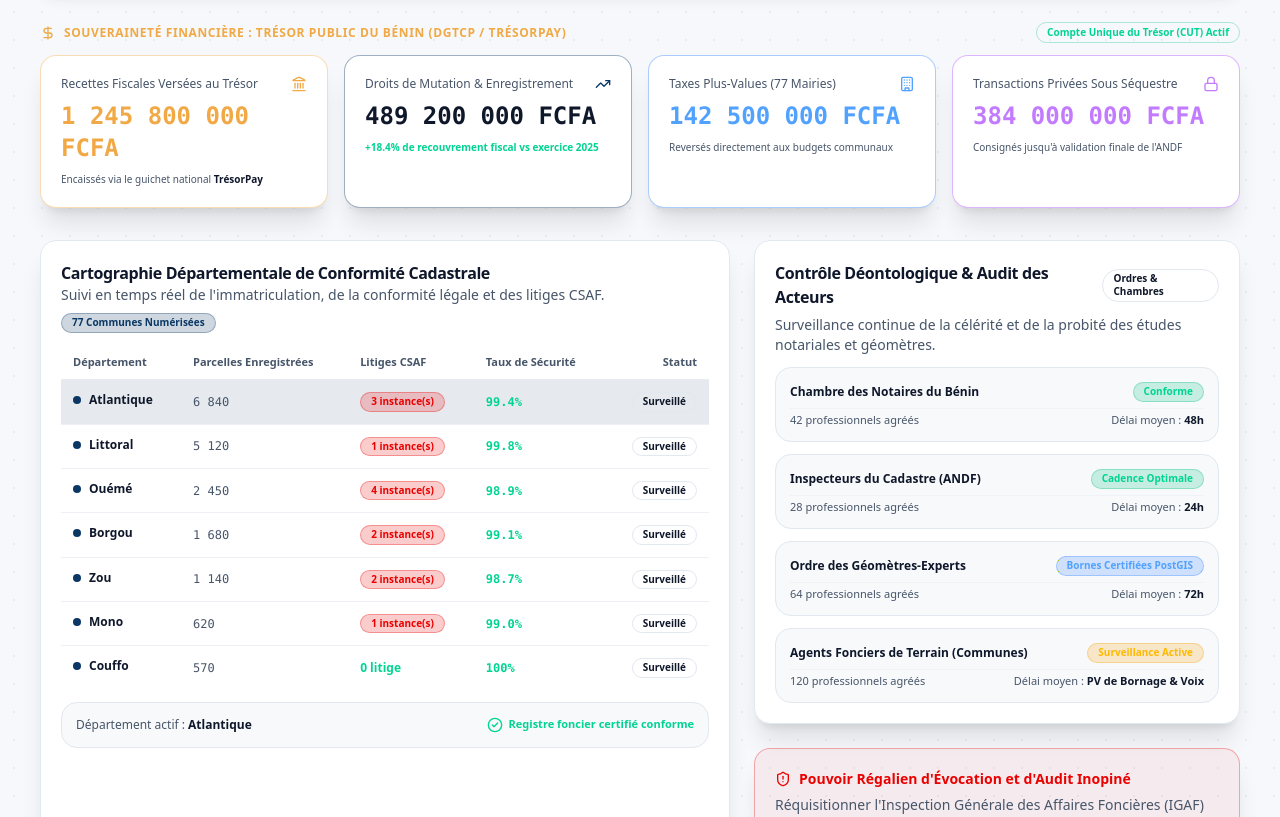
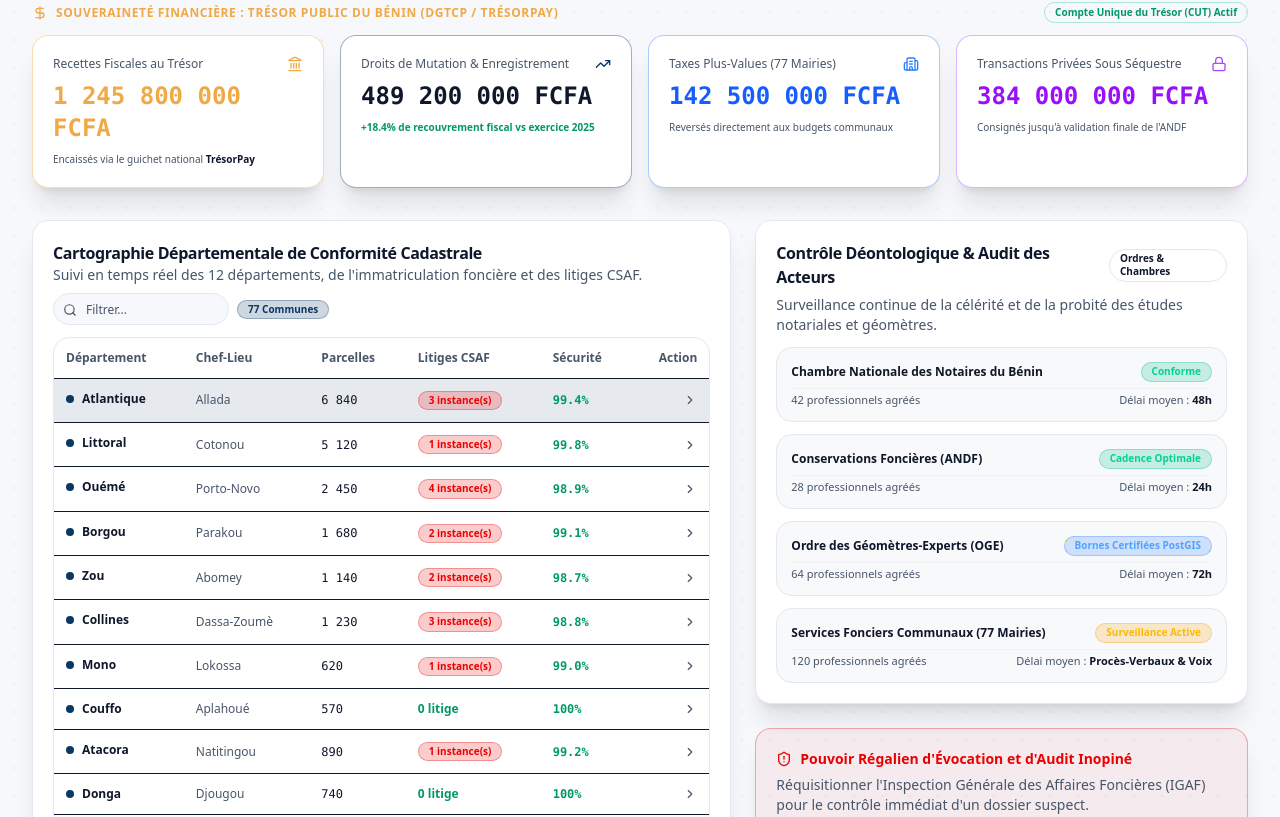
Before and after one commit to SAGBO4/BENINLAND, a Next.js app: page /espace/ministere in a window 1280 px wide. Shown: the part 623-1440 px from the top of the page. Built offline with nearby package versions, Linux system fonts and the light colour scheme.

Commit message:
feat(ui-ux): refonte executive dashboard ministère avec Shadcn table, zéro emoji et responsive mobile

```diff
--- a/src/app/espace/ministere/page.tsx
+++ b/src/app/espace/ministere/page.tsx
@@ -6,7 +6,7 @@ import {
   Landmark,
   ShieldCheck,
   Scale,
-  Building,
+  Building2,
   TrendingUp,
   AlertTriangle,
   Lock,
@@ -19,20 +19,39 @@ import {
   Layers,
   ArrowRight,
   ShieldAlert,
-  UserCheck,
-  UserX,
   Ban,
   ExternalLink,
+  ChevronRight,
+  FileText,
+  Activity,
 } from "lucide-react";
 import { Card, CardHeader, CardTitle, CardDescription, CardContent } from "@/components/ui/card";
 import { Badge } from "@/components/ui/badge";
 import { Button } from "@/components/ui/button";
-import { formatFcfa } from "@/lib/utils";
+import { Input } from "@/components/ui/input";
+import {
+  Table,
+  TableHeader,
+  TableBody,
+  TableHead,
+  TableRow,
+  TableCell,
+} from "@/components/ui/table";
 import { useAuth } from "@/lib/auth-context";
 import Link from "next/link";
 
+interface DepartementStat {
+  nom: string;
+  chefLieu: string;
+  parcelles: number;
+  litiges: number;
+  conformite: string;
+  titresDelivres: number;
+}
+
 export default function MinisterePage() {
   const [selectedDepartement, setSelectedDepartement] = useState("Atlantique");
+  const [deptSearch, setDeptSearch] = useState("");
   const [inspectionMsg, setInspectionMsg] = useState<string | null>(null);
   const [loading, setLoading] = useState(false);
 
@@ -43,19 +62,25 @@ export default function MinisterePage() {
     fondsTransactionsSurveillees: "384 000 000 FCFA",
   };
 
-  const departements = [
-    { nom: "Atlantique", parcelles: 6840, litiges: 3, conformite: "99.4%" },
-    { nom: "Littoral", parcelles: 5120, litiges: 1, conformite: "99.8%" },
-    { nom: "Ouémé", parcelles: 2450, litiges: 4, conformite: "98.9%" },
-    { nom: "Borgou", parcelles: 1680, litiges: 2, conformite: "99.1%" },
-    { nom: "Zou", parcelles: 1140, litiges: 2, conformite: "98.7%" },
-    { nom: "Mono", parcelles: 620, litiges: 1, conformite: "99.0%" },
-    { nom: "Couffo", parcelles: 570, litiges: 0, conformite: "100%" },
+  // Les 12 Départements de la République du Bénin
+  const departements: DepartementStat[] = [
+    { nom: "Atlantique", chefLieu: "Allada", parcelles: 6840, litiges: 3, conformite: "99.4%", titresDelivres: 5410 },
+    { nom: "Littoral", chefLieu: "Cotonou", parcelles: 5120, litiges: 1, conformite: "99.8%", titresDelivres: 4980 },
+    { nom: "Ouémé", chefLieu: "Porto-Novo", parcelles: 2450, litiges: 4, conformite: "98.9%", titresDelivres: 1920 },
+    { nom: "Borgou", chefLieu: "Parakou", parcelles: 1680, litiges: 2, conformite: "99.1%", titresDelivres: 1250 },
+    { nom: "Zou", chefLieu: "Abomey", parcelles: 1140, litiges: 2, conformite: "98.7%", titresDelivres: 890 },
+    { nom: "Collines", chefLieu: "Dassa-Zoumè", parcelles: 1230, litiges: 3, conformite: "98.8%", titresDelivres: 940 },
+    { nom: "Mono", chefLieu: "Lokossa", parcelles: 620, litiges: 1, conformite: "99.0%", titresDelivres: 480 },
+    { nom: "Couffo", chefLieu: "Aplahoué", parcelles: 570, litiges: 0, conformite: "100%", titresDelivres: 460 },
+    { nom: "Atacora", chefLieu: "Natitingou", parcelles: 890, litiges: 1, conformite: "99.2%", titresDelivres: 670 },
+    { nom: "Donga", chefLieu: "Djougou", parcelles: 740, litiges: 0, conformite: "100%", titresDelivres: 580 },
+    { nom: "Alibori", chefLieu: "Kandi", parcelles: 980, litiges: 2, conformite: "98.5%", titresDelivres: 720 },
+    { nom: "Plateau", chefLieu: "Pobè", parcelles: 810, litiges: 1, conformite: "99.1%", titresDelivres: 610 },
   ];
 
   const corpsMetiers = [
     {
-      titre: "Chambre des Notaires du Bénin",
+      titre: "Chambre Nationale des Notaires du Bénin",
       actif: 42,
       dossiersTraites: 184,
       delaiMoyen: "48h",
@@ -63,7 +88,7 @@ export default function MinisterePage() {
       statutVariant: "success" as const,
     },
     {
-      titre: "Inspecteurs du Cadastre (ANDF)",
+      titre: "Conservations Foncières (ANDF)",
       actif: 28,
       dossiersTraites: 156,
       delaiMoyen: "24h",
@@ -71,7 +96,7 @@ export default function MinisterePage() {
       statutVariant: "success" as const,
     },
     {
-      titre: "Ordre des Géomètres-Experts",
+      titre: "Ordre des Géomètres-Experts (OGE)",
       actif: 64,
       dossiersTraites: 312,
       delaiMoyen: "72h",
@@ -79,10 +104,10 @@ export default function MinisterePage() {
       statutVariant: "info" as const,
     },
     {
-      titre: "Agents Fonciers de Terrain (Communes)",
+      titre: "Services Fonciers Communaux (77 Mairies)",
       actif: 120,
       dossiersTraites: 420,
-      delaiMoyen: "PV de Bornage & Voix",
+      delaiMoyen: "Procès-Verbaux & Voix",
       statut: "Surveillance Active",
       statutVariant: "warning" as const,
     },
@@ -94,7 +119,7 @@ export default function MinisterePage() {
     setTimeout(() => {
       setLoading(false);
       setInspectionMsg(
-        "Ordonnance ministérielle d'audit transmise avec succès à l'Inspection Générale des Affaires Foncières (IGAF). Contrôle inopiné programmé sous 24h avec réquisition des registres cryptographiques."
+        "Ordonnance ministérielle d'audit transmise à l'Inspection Générale des Affaires Foncières (IGAF). Contrôle inopiné programmé sous 24h avec réquisition des registres cryptographiques."
       );
     }, 500);
   };
@@ -105,9 +130,17 @@ export default function MinisterePage() {
   const validAccountsCount = registeredAccounts.filter((a) => a.statutValidation === "VALIDE").length;
   const rejectedAccountsCount = registeredAccounts.filter((a) => a.statutValidation === "REJETE").length;
 
+  const filteredDepartements = departements.filter(
+    (d) =>
+      d.nom.toLowerCase().includes(deptSearch.toLowerCase()) ||
+      d.chefLieu.toLowerCase().includes(deptSearch.toLowerCase())
+  );
+
+  const selectedDeptData = departements.find((d) => d.nom === selectedDepartement) || departements[0];
+
   return (
     <div className="flex-1 flex flex-col bg-background text-foreground bg-grid-benin">
-      <main id="main-content" className="flex-1 max-w-[1536px] w-full mx-auto px-4 sm:px-6 lg:px-10 py-6 sm:py-8 space-y-6 sm:space-y-8 animate-rise">
+      <main id="main-content" className="flex-1 max-w-[1536px] w-full mx-auto px-4 sm:px-6 lg:px-8 py-6 sm:py-8 space-y-6 sm:space-y-8 animate-rise">
         {/* BANNIÈRE RÉGALIENNE : DIRECTION GÉNÉRALE & RÉGULATION MINISTÉRIELLE */}
         <Card className="border-secondary/40 shadow-xl bg-card">
           <CardHeader className="p-5 sm:p-6 pb-4">
@@ -132,8 +165,9 @@ export default function MinisterePage() {
               </div>
 
               <div className="flex items-center gap-2 text-xs bg-background/80 p-3 rounded-xl border border-border shrink-0">
+                <Activity className="w-4 h-4 text-emerald-500 shrink-0" />
                 <div>
-                  <span className="text-[10px] text-muted-foreground block font-medium">Session Ministérielle</span>
+                  <span className="text-[10px] text-muted-foreground block font-medium">Session Ministérielle Active</span>
                   <strong className="text-foreground">Cabinet du Ministre &bull; Inspection Générale</strong>
                 </div>
               </div>
@@ -150,7 +184,7 @@ export default function MinisterePage() {
                   <ShieldCheck className="w-5 h-5" />
                 </div>
                 <div>
-                  <div className="flex items-center gap-2">
+                  <div className="flex items-center gap-2 flex-wrap">
                     <CardTitle className="text-base sm:text-lg font-bold">
                       Tutelle Ministérielle &amp; Contrôle des Habilitations (IGAF)
                     </CardTitle>
@@ -244,11 +278,11 @@ export default function MinisterePage() {
                     Pouvoir Républicain de Révocation &amp; d&apos;Audit
                   </span>
                   <p className="text-[11px] text-muted-foreground mt-1 leading-relaxed">
-                    Le Ministre dispose d&apos;un droit de réformation immédiat sur toute attribution de qualité (notariat, géomètre, banque, etc.) prononcée par l&apos;IGAF.
+                    Le Ministre dispose d&apos;un droit de réformation immédiat sur toute attribution de qualité (notariat, géomètre, banque) prononcée par l&apos;IGAF.
                   </p>
                 </div>
                 <div className="text-[10px] text-emerald-600 dark:text-emerald-400 font-semibold flex items-center gap-1">
-                  <CheckCircle2 className="w-3 h-3" />
+                  <CheckCircle2 className="w-3.5 h-3.5" />
                   <span>Registre cryptographique synchronisé avec la présidence</span>
                 </div>
               </div>
@@ -258,12 +292,12 @@ export default function MinisterePage() {
 
         {/* SECTION TRÉSOR PUBLIC DU BÉNIN : FLUX FINANCIERS RÉGALIENS (DGTCP / CUT) */}
         <section className="space-y-3">
-          <div className="flex items-center justify-between">
+          <div className="flex items-center justify-between flex-wrap gap-2">
             <div className="flex items-center gap-2 text-xs font-bold uppercase tracking-wider text-secondary">
               <DollarSign className="w-4 h-4 text-secondary" />
               <span>Souveraineté Financière : Trésor Public du Bénin (DGTCP / TrésorPay)</span>
             </div>
-            <Badge variant="outline" className="text-[10px] text-emerald-400 border-emerald-500/30">
+            <Badge variant="outline" className="text-[10px] text-emerald-600 dark:text-emerald-400 border-emerald-500/30">
               Compte Unique du Trésor (CUT) Actif
             </Badge>
           </div>
@@ -271,7 +305,7 @@ export default function MinisterePage() {
           <div className="grid grid-cols-1 sm:grid-cols-2 lg:grid-cols-4 gap-4">
             <Card className="p-5 space-y-2 border-secondary/40 bg-card">
               <div className="flex items-center justify-between">
-                <span className="text-xs text-muted-foreground font-medium">Recettes Fiscales Versées au Trésor</span>
+                <span className="text-xs text-muted-foreground font-medium">Recettes Fiscales au Trésor</span>
                 <Landmark className="w-4 h-4 text-secondary" />
               </div>
               <div className="text-xl sm:text-2xl font-black text-secondary font-mono">
@@ -290,7 +324,7 @@ export default function MinisterePage() {
               <div className="text-xl sm:text-2xl font-black text-foreground font-mono">
                 {statsTresor.droitsMutationCut}
               </div>
-              <p className="text-[10px] text-emerald-400 font-semibold">
+              <p className="text-[10px] text-emerald-600 dark:text-emerald-400 font-semibold">
                 +18.4% de recouvrement fiscal vs exercice 2025
               </p>
             </Card>
@@ -298,9 +332,9 @@ export default function MinisterePage() {
             <Card className="p-5 space-y-2 border-blue-500/40 bg-card">
               <div className="flex items-center justify-between">
                 <span className="text-xs text-muted-foreground font-medium">Taxes Plus-Values (77 Mairies)</span>
-                <Building className="w-4 h-4 text-blue-400" />
+                <Building2 className="w-4 h-4 text-blue-500" />
               </div>
-              <div className="text-xl sm:text-2xl font-black text-blue-400 font-mono">
+              <div className="text-xl sm:text-2xl font-black text-blue-600 dark:text-blue-400 font-mono">
                 {statsTresor.taxesPlusValueCommunes}
               </div>
               <p className="text-[10px] text-muted-foreground">
@@ -311,9 +345,9 @@ export default function MinisterePage() {
             <Card className="p-5 space-y-2 border-purple-500/40 bg-card">
               <div className="flex items-center justify-between">
                 <span className="text-xs text-muted-foreground font-medium">Transactions Privées Sous Séquestre</span>
-                <Lock className="w-4 h-4 text-purple-400" />
+                <Lock className="w-4 h-4 text-purple-500" />
               </div>
-              <div className="text-xl sm:text-2xl font-black text-purple-400 font-mono">
+              <div className="text-xl sm:text-2xl font-black text-purple-600 dark:text-purple-400 font-mono">
                 {statsTresor.fondsTransactionsSurveillees}
               </div>
               <p className="text-[10px] text-muted-foreground">
@@ -323,7 +357,7 @@ export default function MinisterePage() {
           </div>
         </section>
 
-        {/* GRILLE CENTRALE : PANORAMA DES DÉPARTEMENTS & AUDIT DÉONTOLOGIQUE */}
+        {/* GRILLE CENTRALE : PANORAMA DES 12 DÉPARTEMENTS & AUDIT DÉONTOLOGIQUE */}
         <div className="grid grid-cols-1 lg:grid-cols-12 gap-6 text-xs">
           {/* PANORAMA DES 12 DÉPARTEMENTS (7 colonnes sur 12) */}
           <Card className="lg:col-span-7 border-border shadow-xl bg-card">
@@ -334,71 +368,86 @@ export default function MinisterePage() {
                     Cartographie Départementale de Conformité Cadastrale
                   </CardTitle>
                   <CardDescription className="text-xs text-muted-foreground">
-                    Suivi en temps réel de l&apos;immatriculation, de la conformité légale et des litiges CSAF.
+                    Suivi en temps réel des 12 départements, de l&apos;immatriculation foncière et des litiges CSAF.
                   </CardDescription>
                 </div>
-                <Badge variant="default" className="text-[10px]">
-                  77 Communes Numérisées
-                </Badge>
+                <div className="flex items-center gap-2">
+                  <div className="relative w-36 sm:w-44">
+                    <Search className="w-3.5 h-3.5 absolute left-2.5 top-2.5 text-muted-foreground" />
+                    <Input
+                      type="text"
+                      placeholder="Filtrer..."
+                      value={deptSearch}
+                      onChange={(e) => setDeptSearch(e.target.value)}
+                      className="h-8 pl-8 text-xs bg-background"
+                    />
+                  </div>
+                  <Badge variant="default" className="text-[10px] shrink-0">
+                    77 Communes
+                  </Badge>
+                </div>
               </div>
             </CardHeader>
 
             <CardContent className="p-5 pt-0 space-y-3">
-              <div className="space-y-2 overflow-x-auto">
-                <table className="w-full text-left border-collapse">
-                  <thead>
-                    <tr className="border-b border-border/80 text-[11px] text-muted-foreground">
-                      <th className="py-2.5 px-3 font-semibold">Département</th>
-                      <th className="py-2.5 px-3 font-semibold">Parcelles Enregistrées</th>
-                      <th className="py-2.5 px-3 font-semibold">Litiges CSAF</th>
-                      <th className="py-2.5 px-3 font-semibold">Taux de Sécurité</th>
-                      <th className="py-2.5 px-3 font-semibold text-right">Statut</th>
-                    </tr>
-                  </thead>
-                  <tbody className="divide-y divide-border/60 text-xs">
-                    {departements.map((dep) => (
-                      <tr
+              <div className="rounded-xl border border-border overflow-hidden">
+                <Table>
+                  <TableHeader>
+                    <TableRow>
+                      <TableHead>Département</TableHead>
+                      <TableHead>Chef-Lieu</TableHead>
+                      <TableHead>Parcelles</TableHead>
+                      <TableHead>Litiges CSAF</TableHead>
+                      <TableHead>Sécurité</TableHead>
+                      <TableHead className="text-right">Action</TableHead>
+                    </TableRow>
+                  </TableHeader>
+                  <TableBody>
+                    {filteredDepartements.map((dep) => (
+                      <TableRow
                         key={dep.nom}
-                        className={`hover:bg-muted/40 transition cursor-pointer ${
+                        className={`cursor-pointer transition-colors ${
                           selectedDepartement === dep.nom ? "bg-primary/10" : ""
                         }`}
                         onClick={() => setSelectedDepartement(dep.nom)}
                       >
-                        <td className="py-3 px-3 font-bold text-foreground flex items-center gap-2">
+                        <TableCell className="font-bold text-foreground flex items-center gap-2">
                           <span className="w-2 h-2 rounded-full bg-primary" />
                           <span>{dep.nom}</span>
-                        </td>
-                        <td className="py-3 px-3 font-mono text-muted-foreground">
+                        </TableCell>
+                        <TableCell className="text-muted-foreground font-medium">
+                          {dep.chefLieu}
+                        </TableCell>
+                        <TableCell className="font-mono text-foreground">
                           {dep.parcelles.toLocaleString("fr-FR")}
-                        </td>
-                        <td className="py-3 px-3">
+                        </TableCell>
+                        <TableCell>
                           {dep.litiges > 0 ? (
                             <Badge variant="destructive" className="text-[10px] py-0.5">
                               {dep.litiges} instance(s)
                             </Badge>
                           ) : (
-                            <span className="text-emerald-400 font-bold">0 litige</span>
+                            <span className="text-emerald-600 dark:text-emerald-400 font-bold">0 litige</span>
                           )}
-                        </td>
-                        <td className="py-3 px-3 text-emerald-400 font-bold font-mono">
+                        </TableCell>
+                        <TableCell className="text-emerald-600 dark:text-emerald-400 font-bold font-mono">
                           {dep.conformite}
-                        </td>
-                        <td className="py-3 px-3 text-right">
-                          <Badge variant="outline" className="text-[10px]">
-                            Surveillé
-                          </Badge>
-                        </td>
-                      </tr>
+                        </TableCell>
+                        <TableCell className="text-right">
+                          <ChevronRight className="w-3.5 h-3.5 ml-auto text-muted-foreground" />
+                        </TableCell>
+                      </TableRow>
                     ))}
-                  </tbody>
-                </table>
+                  </TableBody>
+                </Table>
               </div>
 
-              <div className="p-3.5 rounded-xl bg-background/80 border border-border flex items-center justify-between text-xs">
+              <div className="p-3.5 rounded-xl bg-background/80 border border-border flex items-center justify-between text-xs flex-wrap gap-2">
                 <span className="text-muted-foreground">
-                  Département actif : <strong className="text-foreground">{selectedDepartement}</strong>
+                  Département sélectionné : <strong className="text-foreground">{selectedDeptData.nom}</strong> ({selectedDeptData.chefLieu}) &bull;{" "}
+                  <span className="font-mono text-primary font-bold">{selectedDeptData.titresDelivres}</span> titres CPF scellés
                 </span>
-                <span className="text-emerald-400 font-semibold flex items-center gap-1.5 text-[11px]">
+                <span className="text-emerald-600 dark:text-emerald-400 font-semibold flex items-center gap-1.5 text-[11px]">
                   <CheckCircle2 className="w-4 h-4" /> Registre foncier certifié conforme
                 </span>
               </div>
@@ -454,7 +503,7 @@ export default function MinisterePage() {
 
               <CardContent className="p-5 pt-0 space-y-3">
                 {inspectionMsg && (
-                  <div className="p-3.5 rounded-xl bg-emerald-500/15 border border-emerald-500/30 text-emerald-400 text-xs flex items-start gap-2 animate-rise">
+                  <div className="p-3.5 rounded-xl bg-emerald-500/15 border border-emerald-500/30 text-emerald-700 dark:text-emerald-300 text-xs flex items-start gap-2 animate-rise">
                     <CheckCircle2 className="w-4 h-4 shrink-0 mt-0.5" />
                     <span>{inspectionMsg}</span>
                   </div>
--- a/src/components/layout/Footer.tsx
+++ b/src/components/layout/Footer.tsx
@@ -5,7 +5,7 @@ import { PhoneCall, ShieldCheck, Lock, MapPin, Scale } from "lucide-react";
 export function Footer() {
   return (
     <footer className="w-full bg-[#1b232d] text-white py-12 sm:py-16 px-4 sm:px-8 lg:px-12 border-t border-slate-800">
-      <div className="max-w-7xl mx-auto flex flex-col gap-8 sm:gap-10">
+      <div className="max-w-[1536px] mx-auto flex flex-col gap-8 sm:gap-10">
         <div className="grid grid-cols-1 md:grid-cols-3 items-start justify-between gap-8 pb-8 sm:pb-10 border-b border-white/10">
           {/* Colonne Gauche : Services Fonciers Nationaux & Numéro Vert */}
           <div className="flex flex-col gap-3">
--- a/src/components/layout/nav.tsx
+++ b/src/components/layout/nav.tsx
@@ -267,7 +267,7 @@ export function Nav(): ReactNode {
     <header className="sticky top-0 z-50 w-full bg-[#0a3764] text-white shadow-md">
       {/* 1. Bandeau d'alerte supérieur officiel républicain */}
       <div className="w-full bg-[#06213d] border-b border-white/10 px-3 sm:px-6 py-1.5 text-[10px] sm:text-xs text-white/90 overflow-hidden">
-        <div className="mx-auto max-w-7xl flex items-center justify-between gap-2">
+        <div className="mx-auto max-w-[1536px] flex items-center justify-between gap-2">
           <div className="flex items-center gap-1.5 sm:gap-2 min-w-0">
             <span className="inline-flex items-center gap-1 font-semibold text-emerald-400 shrink-0">
               <Shield className="h-3 w-3 sm:h-3.5 sm:w-3.5 shrink-0" />
@@ -301,7 +301,7 @@ export function Nav(): ReactNode {
       {/* 2. Barre Principale de Navigation Souveraine */}
       <div
         ref={navRef}
-        className="mx-auto flex h-16 sm:h-20 w-full max-w-7xl items-center justify-between gap-2 sm:gap-4 px-3 sm:px-6 lg:px-8"
+        className="mx-auto flex h-16 sm:h-20 w-full max-w-[1536px] items-center justify-between gap-2 sm:gap-4 px-3 sm:px-6 lg:px-8"
       >
         {/* Marque Officielle avec Armoiries de la République du Bénin */}
         <Link
--- /dev/null
+++ b/src/components/ui/table.tsx
@@ -0,0 +1,71 @@
+"use client";
+
+import * as React from "react";
+import { cn } from "@/lib/utils";
+
+function Table({ className, ...props }: React.ComponentProps<"table">) {
+  return (
+    <div data-slot="table-container" className="relative w-full overflow-x-auto">
+      <table data-slot="table" className={cn("w-full caption-bottom text-sm", className)} {...props} />
+    </div>
+  );
+}
+
+function TableHeader({ className, ...props }: React.ComponentProps<"thead">) {
+  return <thead data-slot="table-header" className={cn("[&_tr]:border-b", className)} {...props} />;
+}
+
+function TableBody({ className, ...props }: React.ComponentProps<"tbody">) {
+  return <tbody data-slot="table-body" className={cn("[&_tr:last-child]:border-0", className)} {...props} />;
+}
+
+function TableFooter({ className, ...props }: React.ComponentProps<"tfoot">) {
+  return (
+    <tfoot
+      data-slot="table-footer"
+      className={cn("bg-muted/50 border-t font-medium [&>tr]:last:border-b-0", className)}
+      {...props}
+    />
+  );
+}
+
+function TableRow({ className, ...props }: React.ComponentProps<"tr">) {
+  return (
+    <tr
+      data-slot="table-row"
+      className={cn("hover:bg-muted/50 data-[state=selected]:bg-muted border-b transition-colors", className)}
+      {...props}
+    />
+  );
+}
+
+function TableHead({ className, ...props }: React.ComponentProps<"th">) {
+  return (
+    <th
+      data-slot="table-head"
+      className={cn(
+        "text-foreground h-10 px-3 text-left align-middle font-semibold whitespace-nowrap text-xs text-muted-foreground",
+        className
+      )}
+      {...props}
+    />
+  );
+}
+
+function TableCell({ className, ...props }: React.ComponentProps<"td">) {
+  return (
+    <td
+      data-slot="table-cell"
+      className={cn("p-3 align-middle whitespace-nowrap text-xs", className)}
+      {...props}
+    />
+  );
+}
+
+function TableCaption({ className, ...props }: React.ComponentProps<"caption">) {
+  return (
+    <caption data-slot="table-caption" className={cn("text-muted-foreground mt-4 text-xs", className)} {...props} />
+  );
+}
+
+export { Table, TableHeader, TableBody, TableFooter, TableHead, TableRow, TableCell, TableCaption };
```
Also changed, not shown: src/app/page.tsx (+6 -6 lines).
